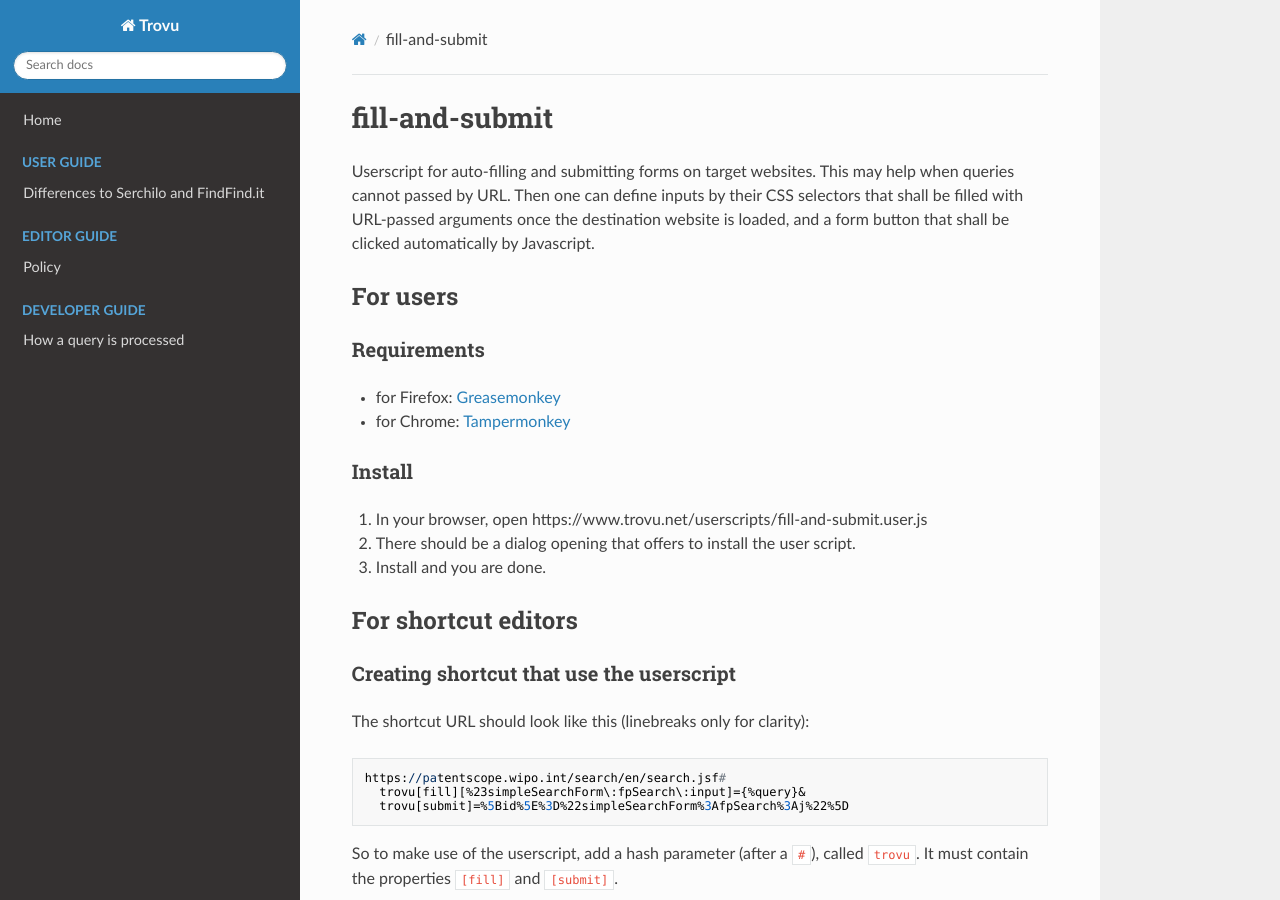
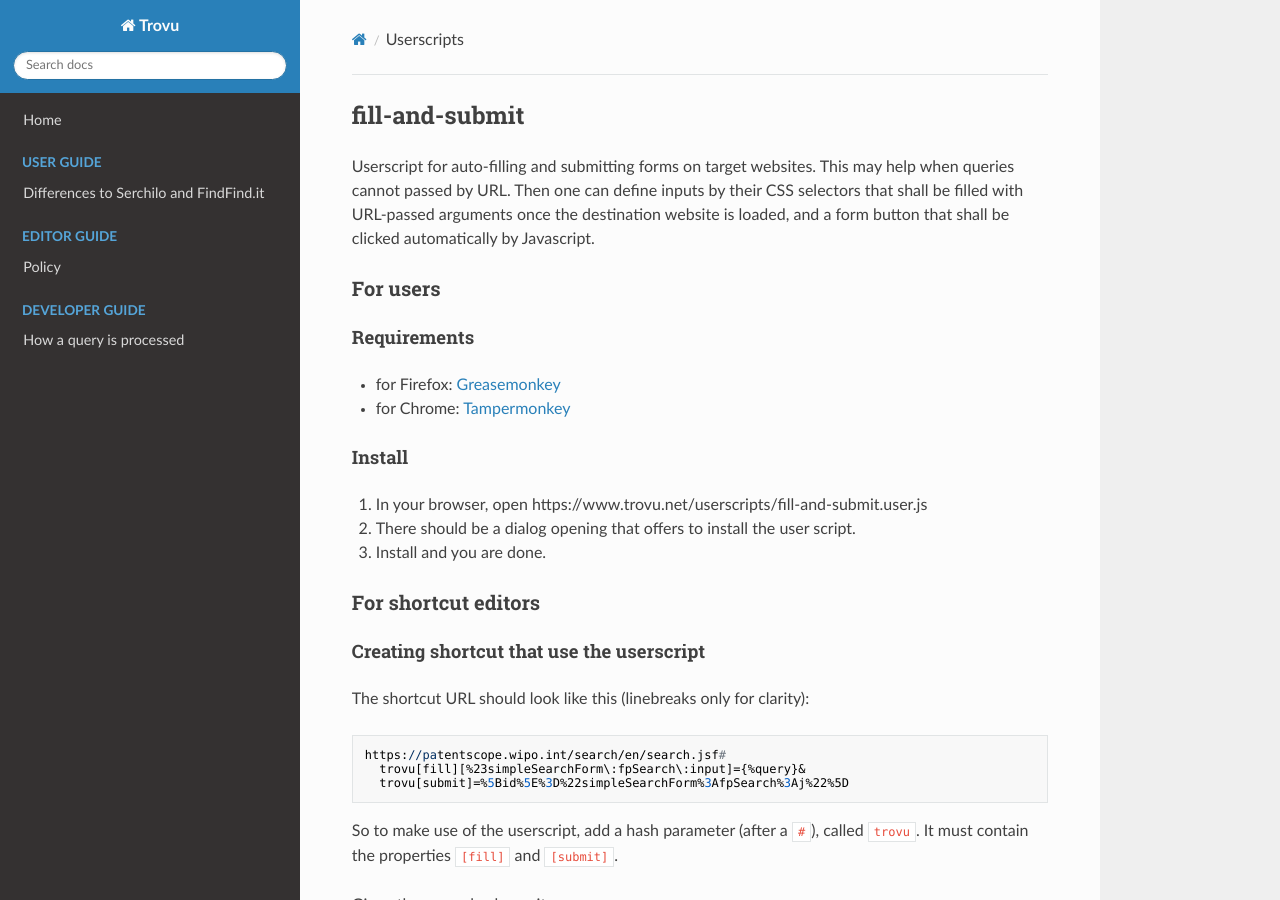
Before and after one commit to trovu/trovu, an MkDocs documentation site: the page built from docs/shortcuts/userscripts.md, in a window 1280 px wide and 900 px high. Built offline with MkDocs 1.6.1, drawn with Linux system fonts in a browser that asks for light colours; nearby versions of some CDN libraries.

Commit message:
Indent titles.

```diff
--- a/docs/shortcuts/userscripts.md
+++ b/docs/shortcuts/userscripts.md
@@ -1,23 +1,23 @@
-# fill-and-submit
+## fill-and-submit
 
 Userscript for auto-filling and submitting forms on target websites. This may help when queries cannot passed by URL. Then one can define inputs by their CSS selectors that shall be filled with URL-passed arguments once the destination website is loaded, and a form button that shall be clicked automatically by Javascript.
 
-## For users
+### For users
 
-### Requirements
+#### Requirements
 
 -   for Firefox: [Greasemonkey](https://addons.mozilla.org/firefox/addon/greasemonkey/)
 -   for Chrome: [Tampermonkey](https://chrome.google.com/webstore/detail/tampermonkey/dhdgffkkebhmkfjojejmpbldmpobfkfo)
 
-### Install
+#### Install
 
 1. In your browser, open https://www.trovu.net/userscripts/fill-and-submit.user.js
 2. There should be a dialog opening that offers to install the user script.
 3. Install and you are done.
 
-## For shortcut editors
+### For shortcut editors
 
-### Creating shortcut that use the userscript
+#### Creating shortcut that use the userscript
 
 The shortcut URL should look like this (linebreaks only for clarity):
 
```
